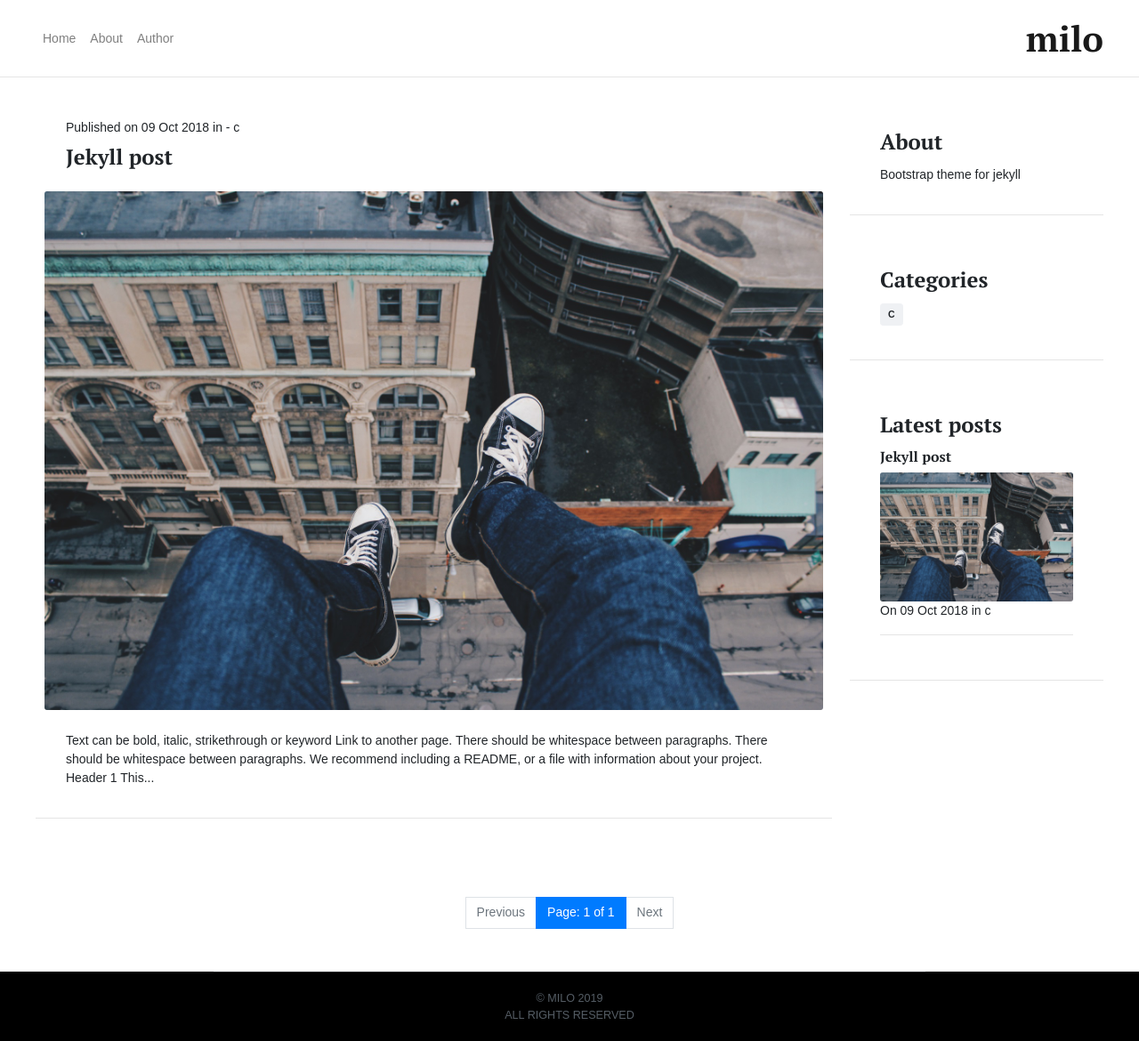
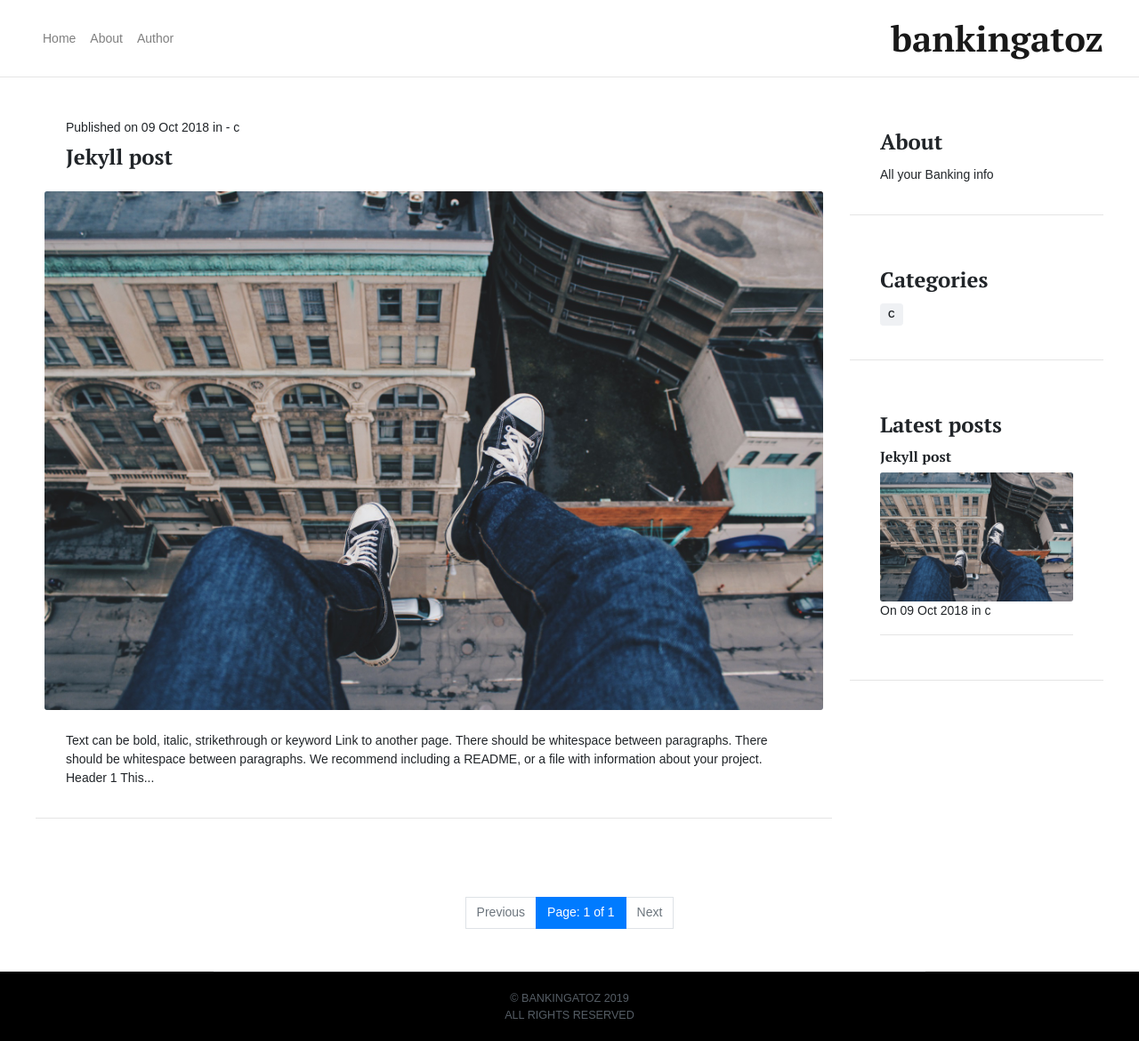
Before and after one commit to rdmmehta/batz, a Jekyll site: the page built from index.html, in a window 1280 px wide and 1170 px high. Shown: the whole window at 89% size. Built offline with Jekyll 4.4.1, drawn with Linux system fonts in a browser that asks for light colours; some web fonts are replaced; the list of posts is cut into pages by our own code.

Commit message:
Update _config.yml

```diff
--- a/_config.yml
+++ b/_config.yml
@@ -1,6 +1,6 @@
-title: "Milo"
+title: "BankingAtoZ"
 
-about: "Bootstrap theme for jekyll"
+about: "All your Banking info"
 markdown: kramdown
 url: ""
 baseurl: "/jekyll-theme-milo"
```
